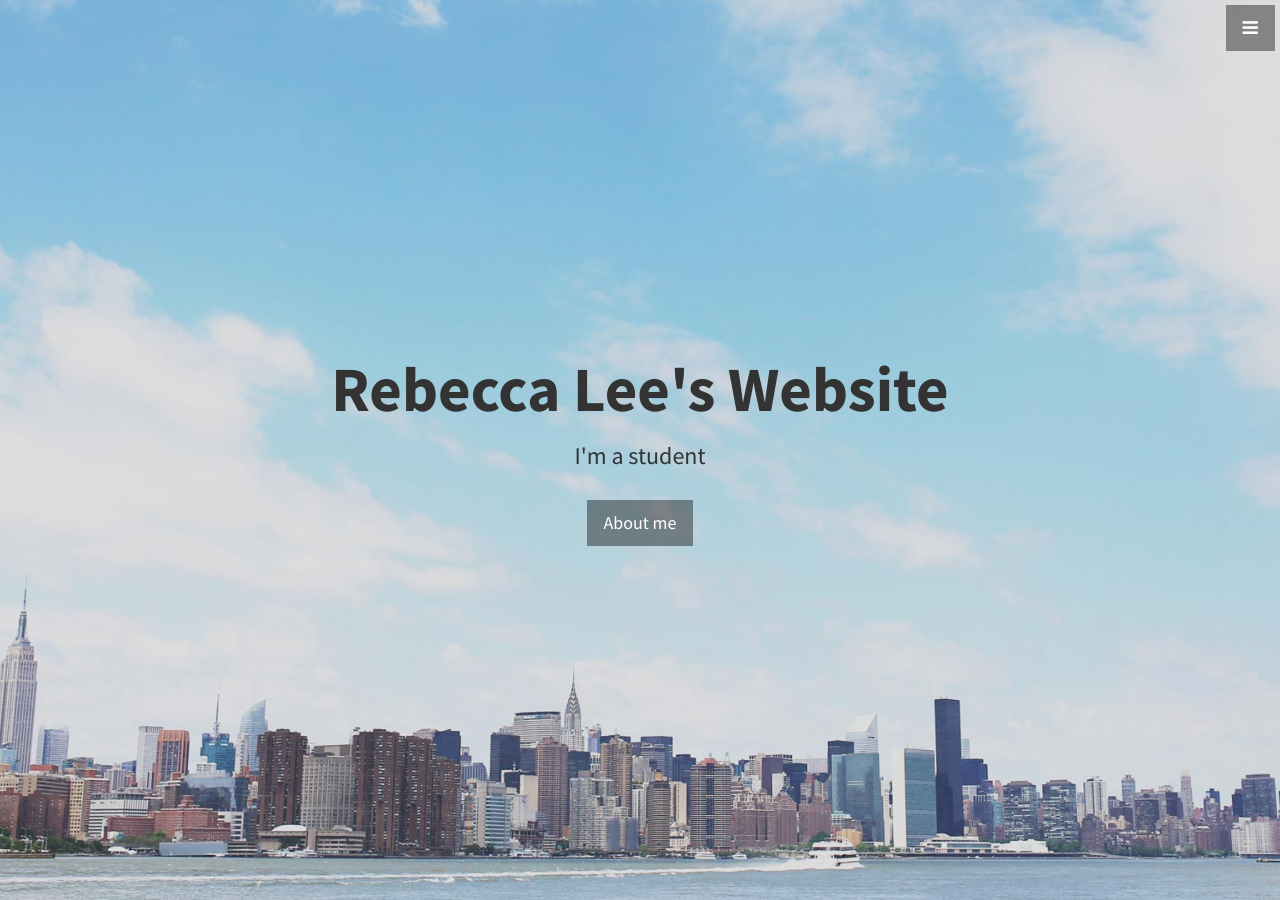
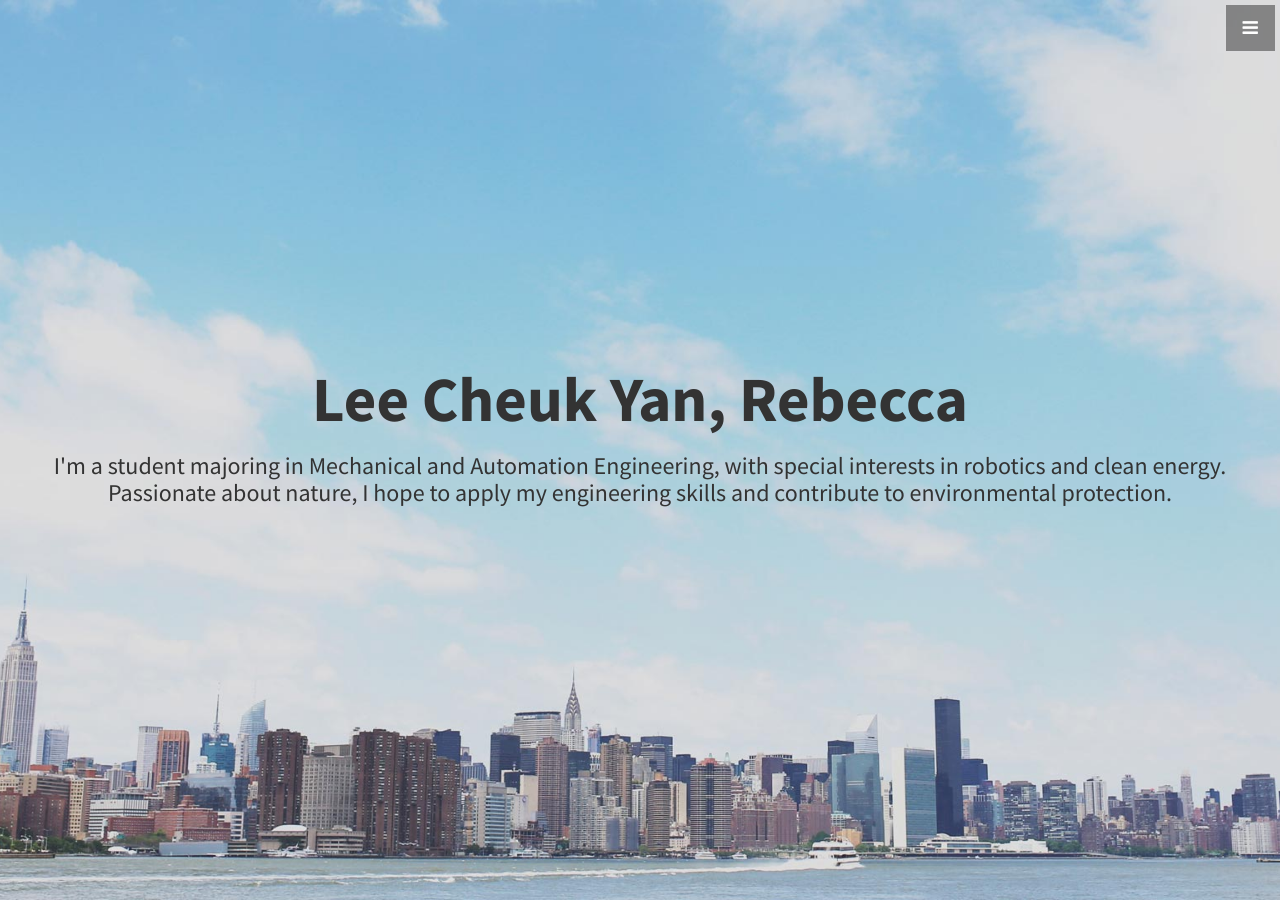
Before and after one commit to leelacceber/stylish-portfolio-jekyll-master, a Jekyll site: the page built from index.html, in a window 1280 px wide and 900 px high. Built offline with Jekyll 4.4.1, drawn with Linux system fonts in a browser that asks for light colours.

Commit message:
Update header.html

```diff
--- a/_includes/header.html
+++ b/_includes/header.html
@@ -1,8 +1,7 @@
 <header id="top" class="header">
   <div class="text-vertical-center">
-    <h1>Rebecca Lee's Website</h1>
-    <h3>I'm a student</h3>
+    <h1>Lee Cheuk Yan, Rebecca</h1>
+    <h3>I'm a student majoring in Mechanical and Automation Engineering, with special interests in robotics and clean energy. Passionate about nature, I hope to apply my engineering skills and contribute to environmental protection. </h3>
     <br>
-    <a href="#about" class="btn btn-dark btn-lg">About me</a>
   </div>
 </header>
```
